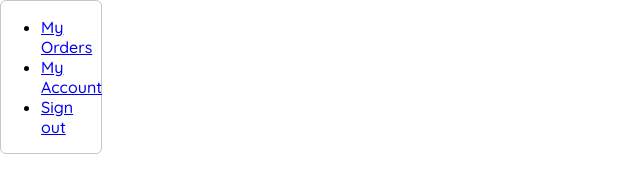
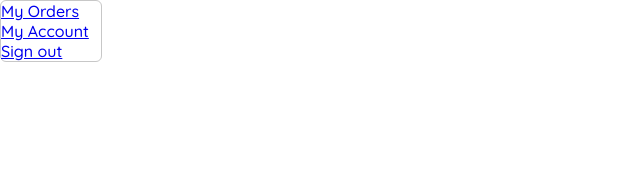
Before and after one commit to Ale-j/front-dev-02, a plain HTML site: page frontend-developer-1/07-menu-principal.html in a window 1280 px wide. Shown: the whole page, without its empty margins (0-640 px from the left). Drawn offline with Linux system fonts and the light colour scheme.

Commit message:
añado unas pocas lineas de codigo

```diff
--- a/frontend-developer-1/07-menu-principal.html
+++ b/frontend-developer-1/07-menu-principal.html
@@ -35,7 +35,11 @@
             border: 1px solid var(--very-light-pink);
             border-radius: 6px;
 
-
+        }
+        .desktop-menu ul {
+            padding: 0;
+            margin: 0;
+            list-style: none;
         }
     </style>
 
```
